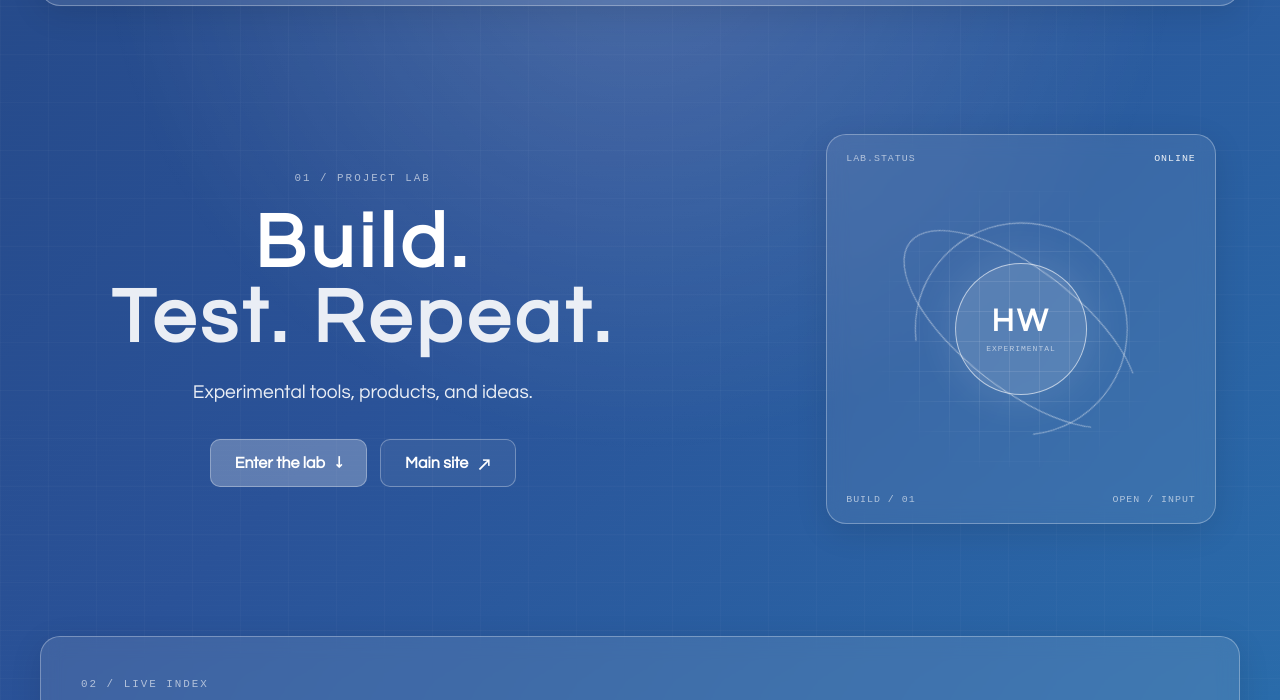
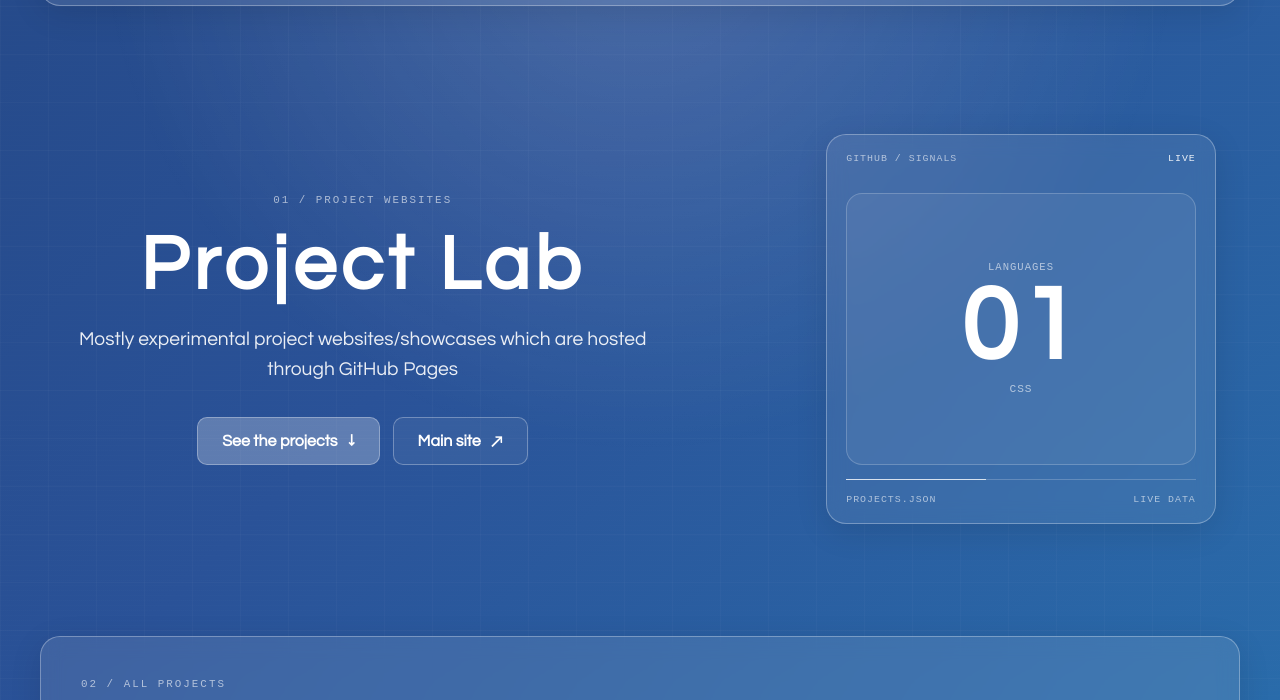
Before and after one commit to haydenw-uk/haydenw-uk.github.io, a plain HTML site: page index.html in a window 1280 px wide. Shown: the part 90-790 px from the top of the page. Drawn offline with Linux system fonts and the light colour scheme.

Commit message:
Publish live Project Lab updates

```diff
--- a/index.html
+++ b/index.html
@@ -3,9 +3,9 @@
   <head>
     <meta charset="UTF-8" />
     <meta name="viewport" content="width=device-width, initial-scale=1.0" />
-    <meta name="description" content="Projects by Hayden Williams." />
+    <meta name="description" content="Project Lab by Hayden Williams. Professional project websites hosted on GitHub Pages." />
     <meta name="theme-color" content="#1e3c72" />
-    <title>Hayden Williams | Projects</title>
+    <title>Hayden Williams | Project Lab</title>
     <link rel="stylesheet" href="styles.css" />
     <script src="script.js" defer></script>
   </head>
@@ -28,30 +28,29 @@
       <main>
         <section class="hero" aria-labelledby="page-title">
           <div class="hero-copy-block">
-            <p class="eyebrow">01 / PROJECT LAB</p>
-            <h1 id="page-title">Build.<br /><span>Test. Repeat.</span></h1>
-            <p class="hero-copy">Experimental tools, products, and ideas.</p>
+            <p class="eyebrow">01 / PROJECT WEBSITES</p>
+            <h1 id="page-title">Project Lab</h1>
+            <p class="hero-copy">Mostly experimental project websites/showcases which are hosted through GitHub Pages</p>
             <div class="hero-actions">
-              <a class="button button-primary" href="#projects">Enter the lab <span aria-hidden="true">↓</span></a>
+              <a class="button button-primary" href="#projects">See the projects <span aria-hidden="true">↓</span></a>
               <a class="button button-secondary" href="https://www.haydenwilliams.dev">Main site <span aria-hidden="true">↗</span></a>
             </div>
           </div>
 
-          <div class="lab-console glass-panel" aria-label="Project Lab status console">
+          <div class="lab-console stats-console glass-panel" aria-label="Live GitHub Pages project statistics">
             <div class="console-top">
-              <span>LAB.STATUS</span>
-              <span class="console-online">ONLINE</span>
+              <span>GITHUB / SIGNALS</span>
+              <span class="console-online">LIVE</span>
             </div>
-            <div class="console-grid" aria-hidden="true"></div>
-            <div class="console-orbit orbit-one" aria-hidden="true"></div>
-            <div class="console-orbit orbit-two" aria-hidden="true"></div>
-            <div class="console-core">
-              <span class="core-mark">HW</span>
-              <span class="core-label">EXPERIMENTAL</span>
+            <div class="stats-stage" id="stats-stage" aria-live="polite">
+              <span class="stats-label" id="stats-label">PAGES INDEXED</span>
+              <strong class="stats-value" id="stats-value">00</strong>
+              <span class="stats-detail" id="stats-detail">Loading project data</span>
             </div>
+            <div class="stats-track" aria-hidden="true"><span id="stats-progress"></span></div>
             <div class="console-bottom">
-              <span>BUILD / 01</span>
-              <span>OPEN / INPUT</span>
+              <span>PROJECTS.JSON</span>
+              <span>LIVE DATA</span>
             </div>
           </div>
         </section>
@@ -59,14 +58,14 @@
         <section class="projects-section glass-panel" id="projects" aria-labelledby="projects-title">
           <div class="section-heading">
             <div>
-              <p class="eyebrow">02 / LIVE INDEX</p>
-              <h2 id="projects-title">Current builds</h2>
+              <p class="eyebrow">02 / ALL PROJECTS</p>
+              <h2 id="projects-title">All Lab Projects</h2>
             </div>
             <span class="project-count" id="project-count" aria-label="Number of projects">00</span>
           </div>
 
           <div class="project-list" id="project-list" aria-live="polite">
-            <div class="loading-state">Loading projects<span class="loading-dots" aria-hidden="true">...</span></div>
+            <div class="loading-state">Loading builds<span class="loading-dots" aria-hidden="true">...</span></div>
           </div>
         </section>
       </main>
--- a/projects.json
+++ b/projects.json
@@ -6,6 +6,9 @@
     "url": "https://haydenw-uk.github.io/earworm-website/",
     "repoUrl": "https://github.com/haydenw-uk/earworm-website",
     "language": "CSS",
+    "stars": 0,
+    "forks": 0,
+    "openIssues": 0,
     "updatedAt": "2026-07-08T00:54:02Z"
   },
   {
--- a/script.js
+++ b/script.js
@@ -1,6 +1,12 @@
 const projectList = document.querySelector("#project-list");
 const projectCount = document.querySelector("#project-count");
 const currentYear = document.querySelector("#current-year");
+const statsStage = document.querySelector("#stats-stage");
+const statsLabel = document.querySelector("#stats-label");
+const statsValue = document.querySelector("#stats-value");
+const statsDetail = document.querySelector("#stats-detail");
+const statsProgress = document.querySelector("#stats-progress");
+let statsTimer;
 
 currentYear.textContent = new Date().getFullYear();
 
@@ -28,6 +34,58 @@ function safeUrl(value) {
   }
 }
 
+function formatDate(value) {
+  if (!value) {
+    return "SYNCING";
+  }
+
+  return new Intl.DateTimeFormat("en-GB", {
+    month: "short",
+    year: "numeric",
+  }).format(new Date(value)).toUpperCase();
+}
+
+function renderStats(projects) {
+  const languages = [...new Set(
+    projects
+      .map((project) => project.language)
+      .filter((language) => language && language !== "GitHub Pages"),
+  )];
+  const publicStars = projects.reduce((total, project) => total + (Number(project.stars) || 0), 0);
+  const forks = projects.reduce((total, project) => total + (Number(project.forks) || 0), 0);
+  const latestUpdate = projects
+    .map((project) => project.updatedAt)
+    .filter(Boolean)
+    .sort()
+    .at(-1);
+  const stats = [
+    { label: "PAGES INDEXED", value: projects.length, detail: "GitHub Pages websites" },
+    { label: "LANGUAGES", value: languages.length, detail: languages.join(" / ") || "Index updating" },
+    { label: "PUBLIC STARS", value: publicStars, detail: "Across indexed repositories" },
+    { label: "FORKS", value: forks, detail: "Across indexed repositories" },
+    { label: "LAST UPDATED", value: formatDate(latestUpdate), detail: "From the project index" },
+  ];
+  let index = 0;
+
+  function showStat() {
+    const stat = stats[index];
+    statsLabel.textContent = stat.label;
+    statsValue.textContent = typeof stat.value === "number"
+      ? new Intl.NumberFormat("en-GB").format(stat.value).padStart(2, "0")
+      : stat.value;
+    statsDetail.textContent = stat.detail;
+    statsProgress.style.width = `${((index + 1) / stats.length) * 100}%`;
+    statsStage.classList.remove("stats-enter");
+    void statsStage.offsetWidth;
+    statsStage.classList.add("stats-enter");
+    index = (index + 1) % stats.length;
+  }
+
+  clearInterval(statsTimer);
+  showStat();
+  statsTimer = setInterval(showStat, 3200);
+}
+
 function renderProjects(projects) {
   const visibleProjects = projects
     .map((project) => ({
@@ -38,9 +96,10 @@ function renderProjects(projects) {
     .filter((project) => project.title && project.url);
 
   projectCount.textContent = String(visibleProjects.length).padStart(2, "0");
+  renderStats(visibleProjects);
 
   if (!visibleProjects.length) {
-    projectList.innerHTML = '<p class="empty-state">No live projects found yet.</p>';
+    projectList.innerHTML = '<p class="empty-state">No projects yet.</p>';
     return;
   }
 
@@ -73,15 +132,12 @@ async function loadProjects() {
 
     renderProjects(await response.json());
   } catch (error) {
-    projectCount.textContent = "01";
-    projectList.innerHTML = `
-      <a class="project-card" href="https://haydenw-uk.github.io/Money-Mission/" target="_blank" rel="noreferrer">
-        <span class="project-index">01</span>
-        <span class="project-content">
-          <h3>Money Mission</h3>
-      </span>
-        <span class="project-meta"><span>GitHub Pages</span><span class="project-arrow" aria-hidden="true">↗</span></span>
-      </a>`;
+    renderProjects([{
+      name: "Money-Mission",
+      title: "Money Mission",
+      url: "https://haydenw-uk.github.io/Money-Mission/",
+      language: "GitHub Pages",
+    }]);
     console.warn("Could not load the generated project index.", error);
   }
 }
--- a/styles.css
+++ b/styles.css
@@ -252,6 +252,7 @@ h1 span {
   overflow: hidden;
   border-radius: 20px;
   background: rgba(255, 255, 255, 0.08);
+  isolation: isolate;
 }
 
 .console-top,
@@ -278,71 +279,64 @@ h1 span {
   color: var(--white-soft);
 }
 
-.console-grid {
+.stats-stage {
   position: absolute;
-  inset: 3.5rem 2rem;
-  opacity: 0.6;
-  background-image:
-    linear-gradient(rgba(255, 255, 255, 0.16) 1px, transparent 1px),
-    linear-gradient(90deg, rgba(255, 255, 255, 0.16) 1px, transparent 1px);
-  background-size: 30px 30px;
-  mask-image: radial-gradient(circle, black 28%, transparent 72%);
-  -webkit-mask-image: radial-gradient(circle, black 28%, transparent 72%);
+  inset: 3.6rem 1.2rem 3.6rem;
+  display: grid;
+  align-content: center;
+  justify-items: center;
+  padding: 1.5rem;
+  border: 1px solid rgba(255, 255, 255, 0.2);
+  border-radius: 16px;
+  background: rgba(255, 255, 255, 0.06);
+  text-align: center;
 }
 
-.console-orbit {
-  position: absolute;
-  top: 50%;
-  left: 50%;
-  border: 1px solid rgba(255, 255, 255, 0.45);
-  border-radius: 50%;
-  transform: translate(-50%, -50%);
+.stats-stage.stats-enter {
+  animation: stats-in 600ms ease both;
 }
 
-.orbit-one {
-  width: 55%;
-  height: 55%;
-  border-right-color: transparent;
-  animation: orbit-spin 14s linear infinite;
+.stats-label,
+.stats-detail {
+  color: var(--white-muted);
+  font-family: var(--font-mono);
+  letter-spacing: 1px;
+  text-transform: uppercase;
 }
 
-.orbit-two {
-  width: 73%;
-  height: 31%;
-  border-left-color: transparent;
-  transform: translate(-50%, -50%) rotate(38deg);
-  animation: orbit-scan 10s linear infinite;
+.stats-label {
+  font-size: 0.66rem;
 }
 
-.console-core {
-  position: absolute;
-  top: 50%;
-  left: 50%;
-  z-index: 2;
-  display: grid;
-  width: 34%;
-  aspect-ratio: 1;
-  place-content: center;
-  border: 1px solid rgba(255, 255, 255, 0.6);
-  border-radius: 50%;
-  background: rgba(255, 255, 255, 0.15);
-  box-shadow: 0 0 45px rgba(255, 255, 255, 0.14);
-  text-align: center;
-  transform: translate(-50%, -50%);
+.stats-value {
+  margin: 0.55rem 0 0.35rem;
+  font-size: clamp(4rem, 10vw, 6.5rem);
+  font-weight: 600;
+  letter-spacing: 3px;
+  line-height: 0.9;
 }
 
-.core-mark {
-  font-size: clamp(1.25rem, 4vw, 2rem);
-  font-weight: 600;
-  letter-spacing: 3px;
+.stats-detail {
+  max-width: 90%;
+  font-size: 0.7rem;
+  line-height: 1.5;
 }
 
-.core-label {
-  margin-top: 0.35rem;
-  color: var(--white-muted);
-  font-family: var(--font-mono);
-  font-size: 0.5rem;
-  letter-spacing: 1px;
+.stats-track {
+  position: absolute;
+  right: 1.2rem;
+  bottom: 2.7rem;
+  left: 1.2rem;
+  height: 1px;
+  background: rgba(255, 255, 255, 0.2);
+}
+
+.stats-track span {
+  display: block;
+  width: 20%;
+  height: 1px;
+  background: rgba(255, 255, 255, 0.75);
+  transition: width 600ms ease;
 }
 
 .projects-section {
@@ -486,19 +480,14 @@ h2 {
   50% { background-position: 100% 50%; }
 }
 
-@keyframes orbit-spin {
-  from { transform: translate(-50%, -50%) rotate(0deg); }
-  to { transform: translate(-50%, -50%) rotate(360deg); }
-}
-
-@keyframes orbit-scan {
-  from { transform: translate(-50%, -50%) rotate(38deg); }
-  to { transform: translate(-50%, -50%) rotate(-322deg); }
-}
-
 @keyframes dots {
   0% { width: 0; }
   100% { width: 1.5rem; }
+}
+
+@keyframes stats-in {
+  from { opacity: 0; transform: translateY(10px); }
+  to { opacity: 1; transform: translateY(0); }
 }
 
 .site-footer {
```
Also changed, not shown: 1 other file.
